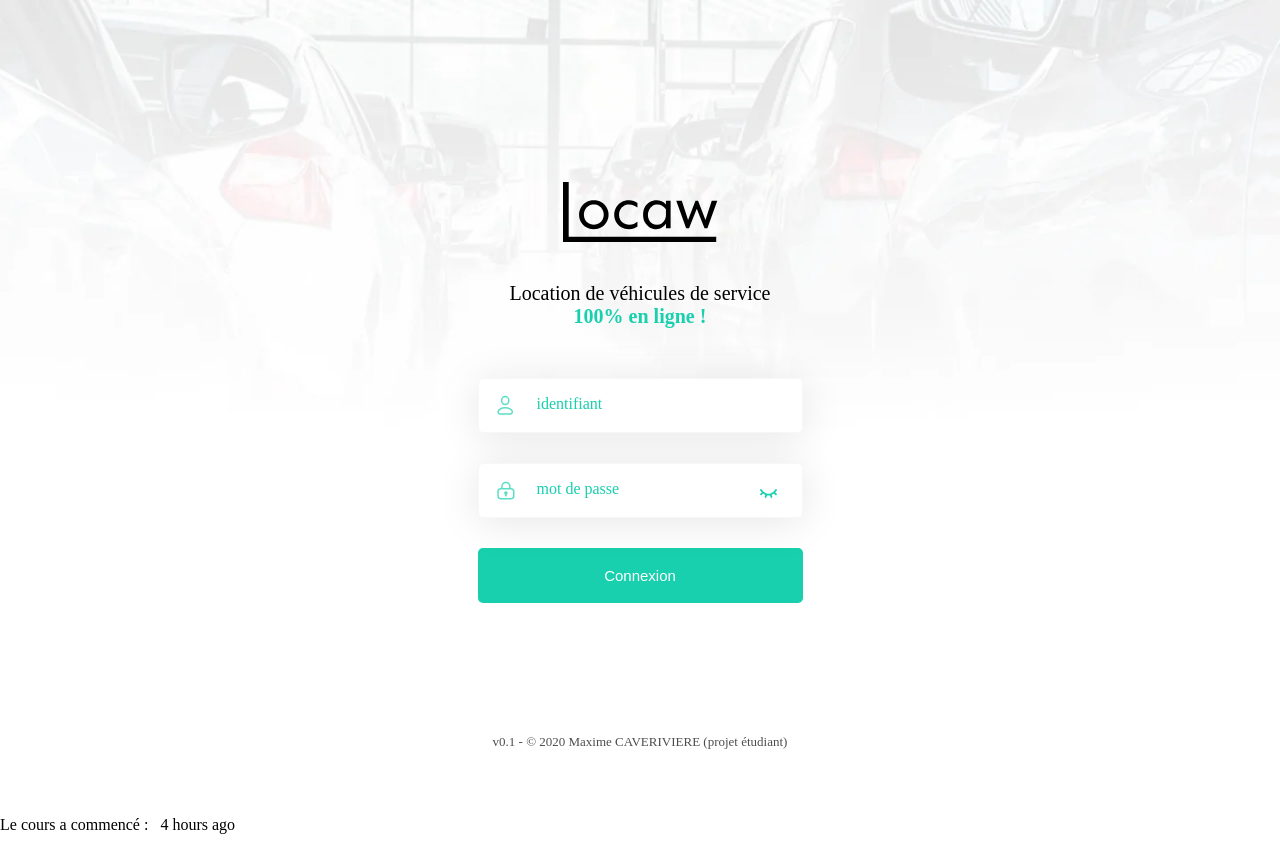
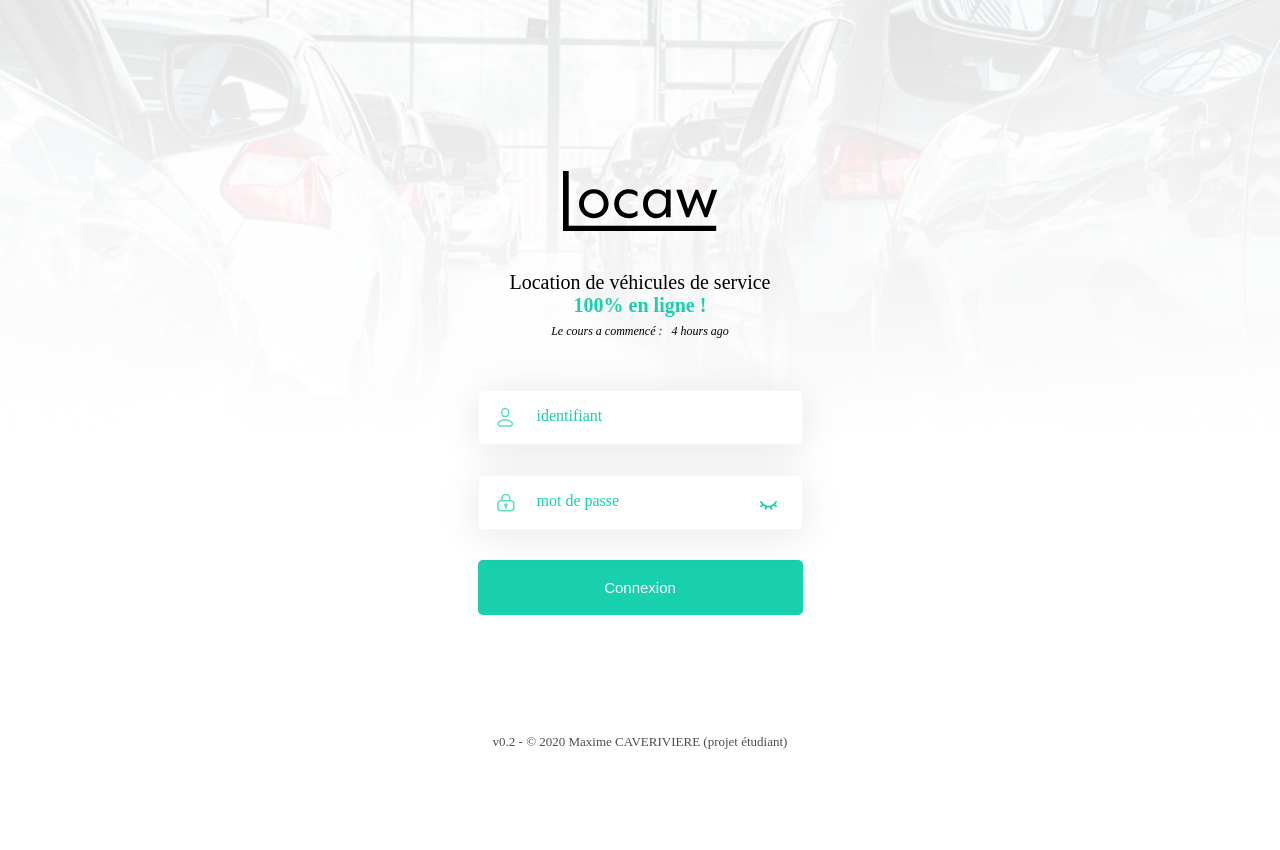
Before and after one commit to wgmaxime/Locaw, a website built with webpack: page src/index.html in a window 1280 px wide. After the commit the page ends 800 px from the top, so only its background shows below. Built offline with nearby package versions, Linux system fonts and the light colour scheme.

Commit message:
build(webp-loader) refactor(locaw)

```diff
--- a/package.json
+++ b/package.json
@@ -25,6 +25,7 @@
     "file-loader": "^6.0.0",
     "html-loader": "^1.1.0",
     "html-webpack-plugin": "^4.2.0",
+    "imagemin-webp-webpack-plugin": "^3.3.1",
     "mini-css-extract-plugin": "^0.9.0",
     "style-loader": "^1.2.0",
     "webpack": "^4.43.0",
--- a/src/index.html
+++ b/src/index.html
@@ -8,10 +8,10 @@
 	</head>
 	<body>
 
-		<main style="background-image: url(./img/bg-connexion.webp)">
+		<main>
 			<img src="./img/logo.svg" class="logo" alt="Logo Locaw">
 			<section class="connexion" >
-				<p class="slogan">Location de véhicules de service <br> <strong>100% en ligne !</strong></p>
+				<p class="slogan">Location de véhicules de service <br> <strong>100% en ligne !</strong><br><em></em></p>
 				<label>
 					<img src="./img/picto-identifiant.svg" alt="Pictogramme identifiant">
 					<input type="text" name="identifiant" onfocus="focus(this)">
@@ -31,7 +31,7 @@
 		</main>
 
 		<footer>
-			v0.1 - © 2020 Maxime CAVERIVIERE (projet étudiant)
+			v0.2 - © 2020 Maxime CAVERIVIERE (projet étudiant)
 		</footer>
 
 
--- a/src/index.js
+++ b/src/index.js
@@ -38,11 +38,9 @@ for (var i = 0; i < showMp.length; i++) {
 
 moment.locale('fr')
 
-const element = document.createElement('p');
+const element = document.querySelector('.slogan em');
 
 element.innerHTML =
 `Le cours a commencé :
 ${moment("2020 04 27, 8:00:00 am", "YYYY MM DD, h:mm:ss a")
 	.fromNow()}`;
-
-document.body.appendChild(element);
--- a/src/style.css
+++ b/src/style.css
@@ -1,10 +1,11 @@
 @font-face {font-family: "Sen";src: url("./fonts/Sen-Regular.ttf") format("ttf")}
 body{font-family: Sen; margin: 0;}
-main{width: 100vw; height: 100vh;display: flex; flex-direction: column; justify-content: center; align-items: center; background-position: top center; background-repeat: no-repeat; background-size: contain;}
+main{width: 100vw; height: 100vh;background-image: url(./img/bg-connexion.png);display: flex; flex-direction: column; justify-content: center; align-items: center; background-position: top center; background-repeat: no-repeat; background-size: contain;}
 section{display: flex; flex-direction: column; justify-content: center; align-items: center; }
 .logo{margin-bottom: 20px;}
 .slogan{margin-bottom: 35px; font-size: 20px; text-align: center;}
 .slogan strong{color: #18CFAE;}
+.slogan em{font-size: 12px;}
 label{display: flex;position: relative;margin: 15px 0; height: 55px; background-color: white;border: 1px solid #F7F7F7; box-sizing: border-box; box-shadow: 0px 4px 42px rgba(0, 0, 0, 0.1);border-radius: 5px; width: 325px;}
 label p{display: flex;position: absolute; left: 58px; pointer-events: none; color: #18CFAE; transition: 350ms ease;}
 label img{padding: 0 18px;}
```
Also changed, not shown: webpack.config.js (+3 -1 lines), dist/191c97ecceab7255600a67eda406fde6.png (added), dist/bundle.js, dist/index.html, dist/main.css, src/img/bg-connexion.png (added), src/img/bg-connexion.webp (deleted), 3 other files.
